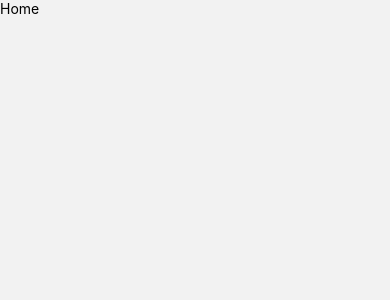
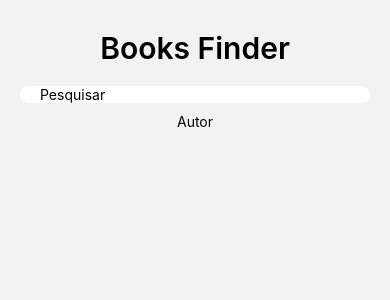
Before and after one commit to devpedrofurquim/books-finder, a React Native app: screen /Home in a window 390 px wide. Shown: the top 300 px of the page. Built offline with nearby package versions, Linux system fonts and the light colour scheme; no server answers.

Commit message:
feat: Edit home and start consume Book API

```diff
--- a/App.tsx
+++ b/App.tsx
@@ -3,28 +3,6 @@ import { Platform, SafeAreaView, StyleSheet, Text } from 'react-native';
 import Navigation from './src/navigation';
 
 function App(): React.JSX.Element {
-
-  const [data, setData] = useState(null);
-
-  const fetchData = async () => {
-    const baseUrl = Platform.OS === 'android' ? 'http://10.0.2.2:3000' : 'http://localhost:3000';
-    try {
-      const response = await fetch(`${baseUrl}/api/data`);
-      if (!response.ok) {
-        throw new Error('Network response was not ok');
-      }
-      const result = await response.json();
-      setData(result.message);
-      console.warn("Data Fetched");
-    } catch (error) {
-      console.error('There was an error fetching data!', error);
-    }
-  };
-
-  useEffect(() => {
-    fetchData();
-    return () => {};
-  }, []);
 
   const styles = StyleSheet.create({
     root: {
--- /dev/null
+++ b/src/views/app/home/_components/homeButton.tsx
@@ -0,0 +1,17 @@
+import { Pressable, Text } from 'react-native'
+import React from 'react'
+import {homeStyles as styles} from '../styles'
+
+interface searchButtonProps {
+    title: string;
+}
+
+const HomeButton = ({title} : searchButtonProps) => {
+  return (
+      <Pressable style={styles.button}>
+        <Text>{title}</Text>
+      </Pressable>
+  )
+}
+
+export default HomeButton;
--- a/src/views/app/home/index.tsx
+++ b/src/views/app/home/index.tsx
@@ -1,11 +1,59 @@
-import { View, Text } from 'react-native'
-import React from 'react'
+import { View, Text, ScrollView, Image } from 'react-native'
+import { homeStyles as styles} from './styles';
+import Input from '../../../components/input';
+import React, { useEffect, useState } from 'react';
+import HomeButton from './_components/homeButton';
+
+interface Book {
+  cover_i: number;
+  key: string;
+  title: string;
+  author_name: [string];
+  first_publish_year: number;
+}
 
 const Home = () => {
+  const [query, setQuery] = useState<string>('');
+  const [data, setData] = useState<Book[]>([]);
+
+  const fetchData = async () => {
+    const baseUrl = 'https://openlibrary.org/search.json?';
+    try {
+      const response = await fetch(`${baseUrl}title=${query}&page=1`);
+      if (!response.ok) {
+        throw new Error('Network response was not ok');
+      }
+      const result = await response.json();
+      setData(result.docs);
+      console.log("Data Fetched", result.docs);
+    } catch (error) {
+      console.error('There was an error fetching data!', error);
+    }
+  };
+
+  const onBuscar = () => {
+    fetchData();
+  };
+
   return (
-    <View>
-      <Text>Home</Text>
+    <ScrollView showsHorizontalScrollIndicator={false}>
+    <View style={styles.root}>
+      <Text style={styles.title}>Books Finder</Text>
+      <Input
+        placeholder='Pesquisar'
+        value={query}
+        setValue={setQuery}
+      />
+      <HomeButton title='Autor'/>
+      {data.map(book => (
+        <View key={book.key}>
+          <Text>{book.title}</Text>
+          <Text>{book.cover_i}</Text>
+          <Image source={{uri: `https://covers.openlibrary.org/b/id/${book.cover_i}-M.jpg`}} width={80} height={80}/>
+        </View>
+      ))}
     </View>
+  </ScrollView>
   )
 }
 
--- a/src/views/app/home/styles.ts
+++ b/src/views/app/home/styles.ts
@@ -0,0 +1,17 @@
+import { StyleSheet } from "react-native";
+
+export const homeStyles = StyleSheet.create({
+    root: {
+        alignItems: 'center',
+        margin: 20,
+    },
+    title: {
+        fontSize: 30,
+        fontWeight: "600",
+        padding: 10,
+        color: '#000'
+    },
+    button: {
+
+    }
+})
--- a/src/views/auth/login/index.tsx
+++ b/src/views/auth/login/index.tsx
@@ -2,8 +2,8 @@ import React, { useState } from 'react';
 import { Image, ScrollView, Text, View, useWindowDimensions } from 'react-native';
 import { authStyles as styles} from '../styles';
 import Logo from '../../../../assets/images/logo-book.png'
-import Input from '../_components/input';
-import Button from '../_components/button';
+import Input from '../../../components/input';
+import Button from '../../../components/button';
 import { StackNavigationProp } from '@react-navigation/stack';
 import { AppRoutes } from '../../../navigation/_types/navigation';
 import { useNavigation } from '@react-navigation/native';
--- a/src/views/auth/register/index.tsx
+++ b/src/views/auth/register/index.tsx
@@ -1,8 +1,8 @@
 import React, { useState } from 'react';
 import { Text, View, Image, useWindowDimensions, ScrollView } from 'react-native';
 import Logo from '../../../../assets/images/logo-book.png';
-import Input from '../_components/input';
-import Button from '../_components/button';
+import Input from '../../../components/input';
+import Button from '../../../components/button';
 import { authStyles as styles} from '../styles';
 import { StackNavigationProp } from '@react-navigation/stack';
 import { AppRoutes } from '../../../navigation/_types/navigation';
--- a/src/views/auth/styles.ts
+++ b/src/views/auth/styles.ts
@@ -1,6 +1,5 @@
 import { StyleSheet } from "react-native";
 
-// styles used by Login and Register views
 export const authStyles = StyleSheet.create({
     root: {
         alignItems: 'center',
```
Also changed, not shown: src/views/app/home/_components/searchInput.tsx (added, +12 -0 lines), src/components/button.tsx (renamed from src/views/auth/_components/button.tsx), src/components/input.tsx (renamed from src/views/auth/_components/input.tsx).
